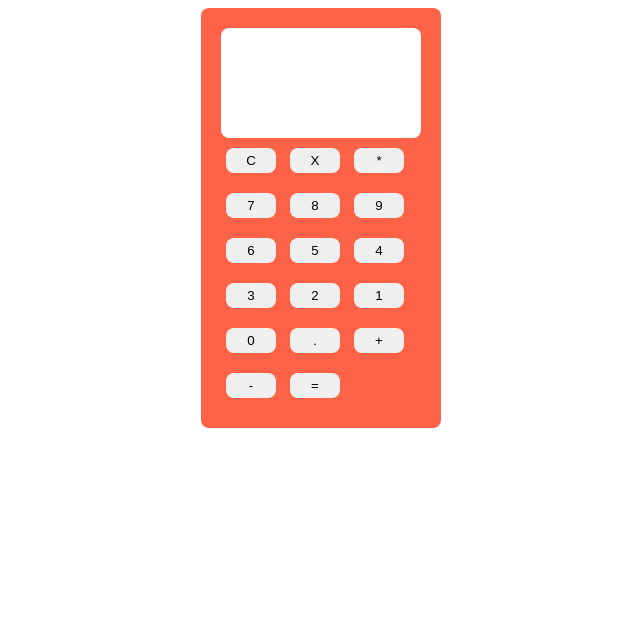
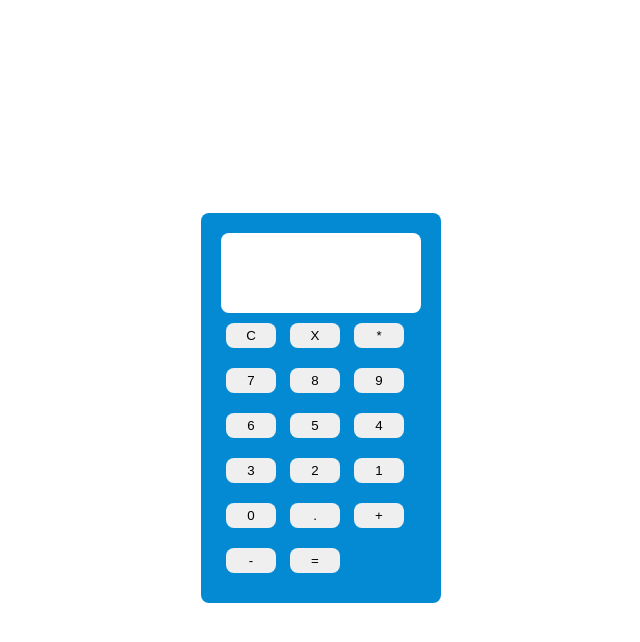
Before and after one commit to devmahmoudabuyoussef/Simple-Calculator, a plain HTML site: page index.html in a window 1280 px wide. Shown: the whole page, without its empty margins (319-959 px from the left). Drawn offline with Linux system fonts and the light colour scheme.

Commit message:
Change: Calculator background Color And Center Calculator In Body

```diff
--- a/assets/styles/main.css
+++ b/assets/styles/main.css
@@ -1,13 +1,19 @@
+body {
+  display: flex;
+  align-items: center;
+  justify-content: center;
+  height: 100vh;
+}
 .calc {
   width: 200px;
   padding: 20px;
-  background-color: tomato;
+  background-color: #048ad3;
   border-radius: 0.5rem;
   margin: auto;
 }
 
 .screen {
-  height: 50px;
+  height: 20px;
   padding: 30px;
   background-color: #fff;
   border-radius: 0.5rem;
```
